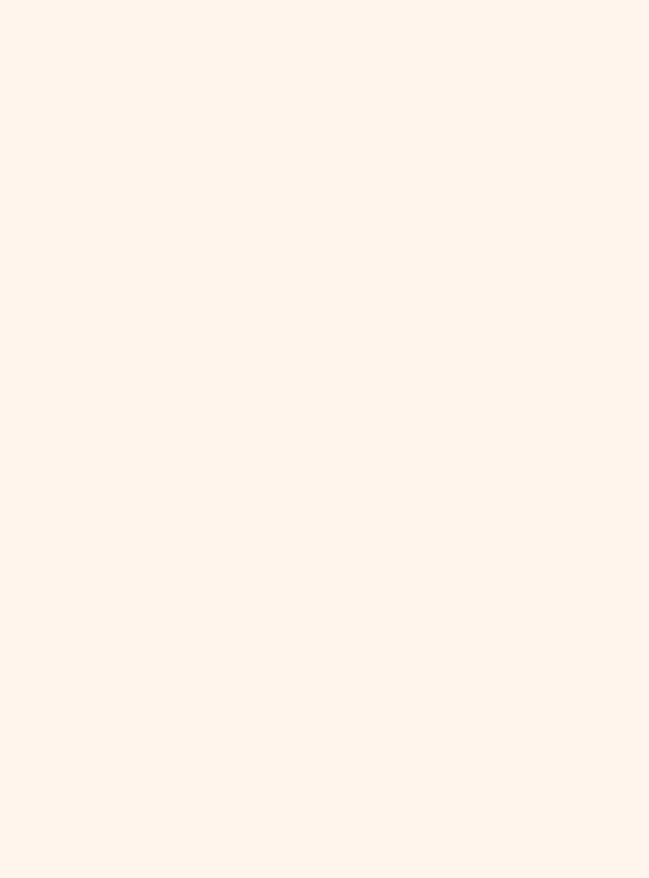
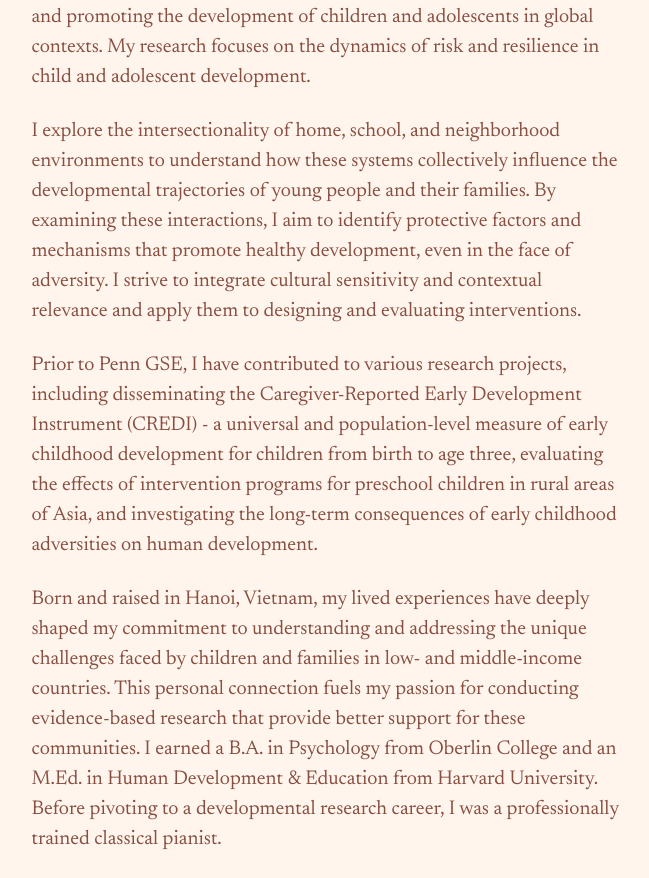
Before and after one commit to heather-do/heather-do.github.io, a SvelteKit app: page /research in a window 1280 px wide. Shown: the part 328-1206 px from the top of the page, without its empty margins (314-963 px from the left). Before the commit the page ends 800 px from the top, so only its background shows below. Built offline with nearby package versions, Linux system fonts and the light colour scheme.

Commit message:
[add] publication citation interface

```diff
--- a/src/routes/research/+page.svelte
+++ b/src/routes/research/+page.svelte
@@ -1 +1,47 @@
-<h1>Research</h1>
+<script lang="ts">
+</script>
+
+<article class="max-desktop:mx-10 max-desktop:pt-0 desktop:pt-16">
+	<div class="flex justify-center max-desktop:mt-12">
+		<section class="max-w-prose">
+			<span class="text-center"><h1>Research</h1></span>
+			<p>
+				I am a developmental scientist dedicated to advancing family well-being and promoting the
+				development of children and adolescents in global contexts. My research focuses on the
+				dynamics of risk and resilience in child and adolescent development.
+			</p>
+			<p>
+				I explore the intersectionality of home, school, and neighborhood environments to understand
+				how these systems collectively influence the developmental trajectories of young people and
+				their families. By examining these interactions, I aim to identify protective factors and
+				mechanisms that promote healthy development, even in the face of adversity. I strive to
+				integrate cultural sensitivity and contextual relevance and apply them to designing and
+				evaluating interventions.
+			</p>
+			<p>
+				Prior to Penn GSE, I have contributed to various research projects, including disseminating
+				the Caregiver-Reported Early Development Instrument (CREDI) - a universal and
+				population-level measure of early childhood development for children from birth to age
+				three, evaluating the effects of intervention programs for preschool children in rural areas
+				of Asia, and investigating the long-term consequences of early childhood adversities on
+				human development.
+			</p>
+			<p>
+				Born and raised in Hanoi, Vietnam, my lived experiences have deeply shaped my commitment to
+				understanding and addressing the unique challenges faced by children and families in low-
+				and middle-income countries. This personal connection fuels my passion for conducting
+				evidence-based research that provide better support for these communities. I earned a B.A.
+				in Psychology from Oberlin College and an M.Ed. in Human Development & Education from
+				Harvard University. Before pivoting to a developmental research career, I was a
+				professionally trained classical pianist.
+			</p>
+		</section>
+	</div>
+</article>
+
+<style>
+	article {
+		padding-left: clamp(0px, calc(100vw - var(--desktop-min-width)), 12.5rem);
+		padding-right: clamp(0px, calc(100vw - var(--desktop-min-width)), 12.5rem);
+	}
+</style>
--- /dev/null
+++ b/src/routes/research/publication.ts
@@ -0,0 +1,128 @@
+export interface Publication {
+	authors: {
+		last: string;
+		initials: string;
+		isMe?: boolean;
+	}[];
+	title: string;
+	year?: number;
+	journal?: {
+		title: string;
+		volume?: number;
+		issue?: number;
+		pageRange?: {
+			start: number;
+			end: number;
+		};
+		doi: string;
+	};
+}
+
+const ME = { last: 'Do', initials: 'H.H.', isMe: true };
+const SHARON = { last: 'Wolf', initials: 'S.' };
+const DANA = { last: 'McCoy', initials: 'D.C.' };
+const DR_WIDOM = { last: 'Widom', initials: 'C.S.' };
+
+export const PUBLICATIONS_PEER_REVIEWED: Publication[] = [
+	{
+		authors: [ME, DR_WIDOM],
+		year: 2024,
+		title:
+			'Childhood Maltreatment, Social Connectedness, and Depression: A Prospective Analysis of Trajectories over Time',
+		journal: {
+			title: 'Developmental Psychology',
+			doi: '10.1037/dev0001836'
+		}
+	},
+	{
+		authors: [ME, DANA],
+		title:
+			'The Relations between Caregiver Education, Home Stimulation, and Children’s Developmental Outcomes: Research in Majority World Countries',
+		year: 2024,
+		journal: {
+			title: 'International Journal of Early Childhood',
+			doi: '10.1007/s13158-024-00398-x'
+		}
+	},
+	{
+		authors: [
+			DR_WIDOM,
+			ME,
+			{ last: 'Miller', initials: 'Q.C.' },
+			{ last: 'Javakhishvili', initials: 'M.' },
+			{ last: 'Indik', initials: 'C.E.' },
+			{ last: 'Belsky', initials: 'D.W.' }
+		],
+		title:
+			'Childhood Maltreatment and Biological Aging in Middle Adulthood: The Role of Psychiatric Symptoms',
+		year: 2024,
+		journal: {
+			title: 'Biological Psychiatry: Global Open Science',
+			volume: 4,
+			issue: 5,
+			pageRange: { start: 100, end: 341 },
+			doi: '10.1016/j.bpsgos.2024.100341'
+		}
+	},
+	{
+		authors: [DR_WIDOM, { last: 'Courtney', initials: 'K.' }, ME],
+		title:
+			'Pathways to Homelessness: Childhood Maltreatment and Psychiatric Symptoms Increase Risk of Homelessness',
+		year: 2024,
+		journal: {
+			title: 'The American Journal of Psychiatry',
+			volume: 181,
+			issue: 12,
+			pageRange: { start: 1103, end: 1111 },
+			doi: '10.1176/appi.ajp.20230649'
+		}
+	},
+	{
+		authors: [
+			DR_WIDOM,
+			ME,
+			{ last: 'Lynch', initials: 'K.S.' },
+			{ last: 'Manly', initials: 'J.J.' }
+		],
+		title:
+			'Childhood Maltreatment and Dementia Risk Factors in Midlife: A Prospective Investigation',
+		year: 2023,
+		journal: {
+			title: 'Current Alzheimer Research',
+			volume: 20,
+			issue: 9,
+			pageRange: { start: 636, end: 647 },
+			doi: '10.2174/0115672050281539231222071355'
+		}
+	}
+];
+
+export const PUBLICATIONS_MANUSCRIPT: Publication[] = [
+	{
+		authors: [ME, SHARON, { last: 'Aurino', initials: 'E.' }],
+		title:
+			'Child Development Post-COVID-19 School Closures in Ghana: The Roles of Remote Learning Experiences, Caregiver Stimulation, and Teacher’s Pedagogical Knowledge'
+	},
+	{
+		authors: [ME, { last: 'Fu', initials: 'Y.' }, SHARON],
+		title:
+			'Duration of Exposure to Home and School Physical Punishment and Child Development: Evidence from Ghana'
+	},
+	{
+		authors: [
+			{ last: 'Kumar', initials: 'A.' },
+			{ last: 'Bloomfield', initials: 'J.L.' },
+			ME,
+			{ last: 'Cid', initials: 'A.' },
+			{ last: 'Lichand', initials: 'G.' },
+			SHARON
+		],
+		title:
+			'Sociodemographic Predictors of Depression Among Economically Vulnerable Mothers in Urban Uruguay'
+	},
+	{
+		authors: [ME, { last: 'Chen', initials: 'S.' }, { last: 'Nguyen', initials: 'K.' }],
+		title:
+			'Family determinants to children’s language development: A longitudinal study in rural China'
+	}
+];
```
Also changed, not shown: src/routes/research/Publication.svelte (added).
